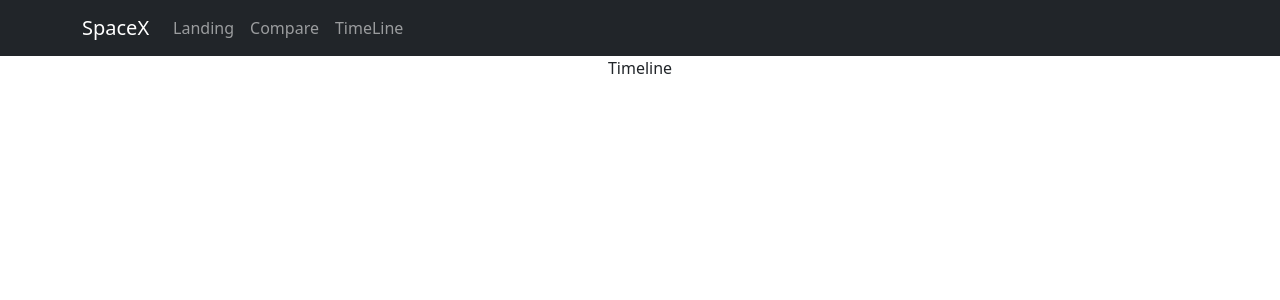
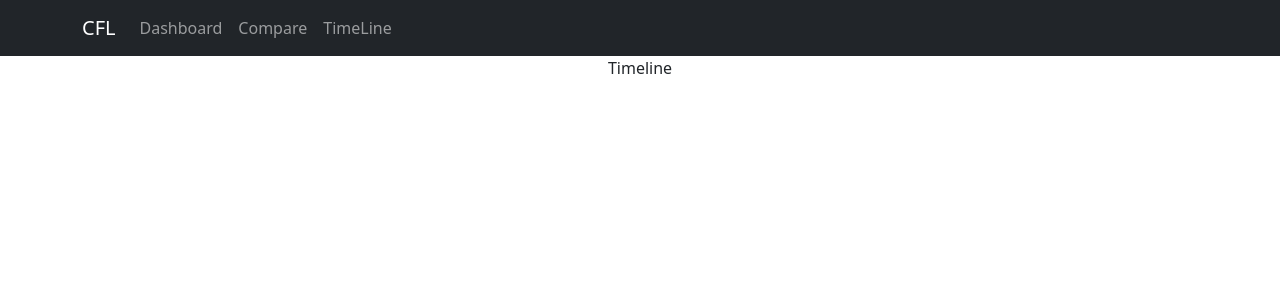
Before and after one commit to EmilioCarreiraOWI/interactive-Development-end-term-1-assessmentss, a React (Create React App) app in the folder emiliocarreira/: page /Timeline in a window 1280 px wide. Shown: the top 300 px of the page. Built offline with nearby package versions, Linux system fonts and the light colour scheme.

Commit message:
Play around with API
CFL API does not work?

```diff
--- a/emiliocarreira/package.json
+++ b/emiliocarreira/package.json
@@ -9,6 +9,7 @@
     "axios": "^1.3.4",
     "bootstrap": "^5.2.3",
     "react": "^18.2.0",
+    "react-bootstrap": "^2.7.2",
     "react-dom": "^18.2.0",
     "react-router-dom": "^6.9.0",
     "react-scripts": "5.0.1",
--- a/emiliocarreira/src/App.js
+++ b/emiliocarreira/src/App.js
@@ -3,7 +3,7 @@ import { Route, Routes } from 'react-router-dom';
 import Dashboard from './Pages/Dashboard';
 import Compare from './Pages/Compare';
 import Timeline from './Pages/Timeline';
-import BasicNav from './componets/navigaton';
+import BasicNav from './componets/navbar';
 import 'bootstrap/dist/css/bootstrap.min.css';
 
 function App() {
--- a/emiliocarreira/src/Pages/Dashboard.js
+++ b/emiliocarreira/src/Pages/Dashboard.js
@@ -1,8 +1,26 @@
 import React from "react";
+import { useState, useEffect } from "react";
+import axios from "axios";
+import { Card } from "react-bootstrap";
 
 function Dashboard() {
+
+    const [apiData, setApiData] =useState([]);
+
+    useEffect(() => {
+        axios.get("https://api.spacexdata.com/v3/launches")
+        .then((Response) => {
+            console.log(Response.data);
+        })
+        .catch((err) => {
+            console.log(err);
+        })
+    }, [])
+
     return(
-        <p>Dashboard</p>
+        <div>
+
+        </div>
     );
 }
 
--- a/emiliocarreira/src/componets/navigaton.js
+++ b/emiliocarreira/src/componets/navbar.js
@@ -2,21 +2,23 @@ import React from "react";
 import { Container } from "react-bootstrap";
 import { Nav } from "react-bootstrap";
 import { Navbar } from "react-bootstrap";
+
+
 
 function BasicNav() {
 
     return(
         <Navbar bg="dark" variant="dark">
             <Container>
-                <Navbar.Brand href="/">SpaceX</Navbar.Brand>
+                <Navbar.Brand href="/">CFL</Navbar.Brand>
                 <Nav className="me-auto">
-                    <Nav.Link href="/">Landing</Nav.Link>
+                    <Nav.Link href="/">Dashboard</Nav.Link>
                     <Nav.Link href="/Compare">Compare</Nav.Link>
                     <Nav.Link href="/Timeline">TimeLine</Nav.Link>
                 </Nav>
             </Container>
         </Navbar>
-    );
+    )
 }
 
 export default BasicNav;
```
Also changed, not shown: 1 other file (tests, documents, lock files or other folders).
